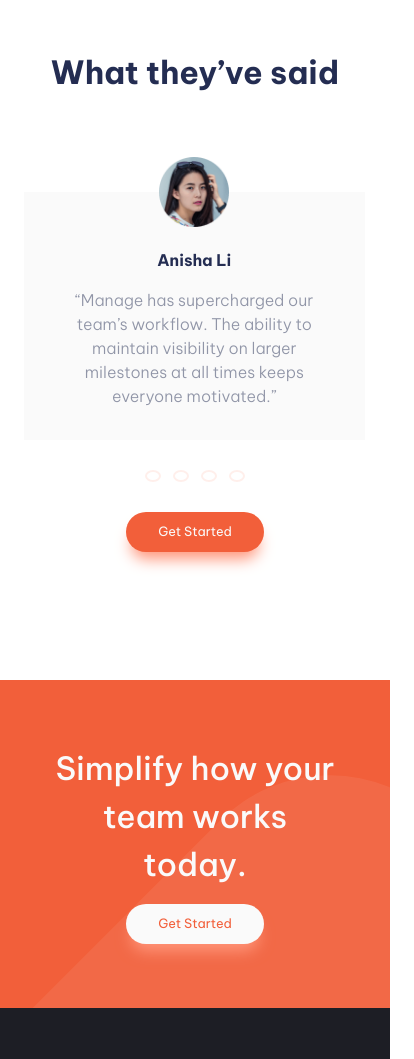
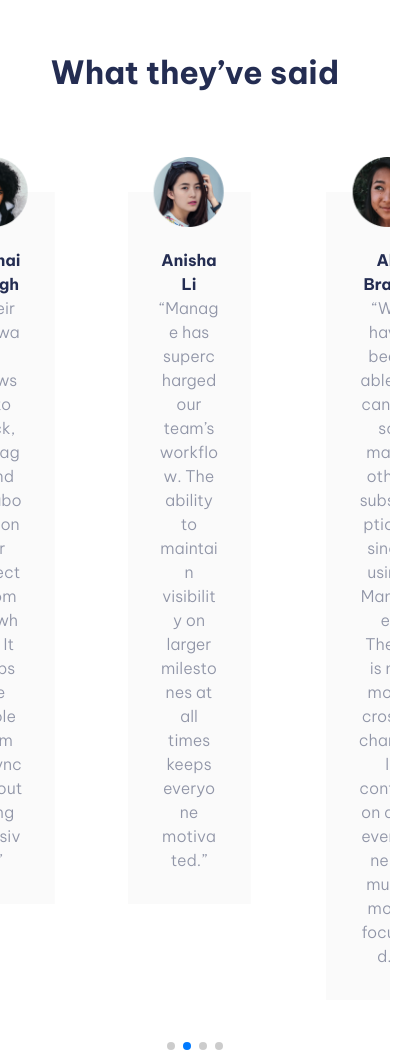
Before and after one commit to justPulfer/manage-landing-page, a plain HTML site: page index.html in a window 390 px wide. Shown: the part 1820-2879 px from the top of the page, 414 px wide, since content can reach past the window. Drawn offline with nearby package versions, Linux system fonts and the light colour scheme.

Commit message:
fixed the carousel effect with swiper js....have to fix position and mobile view

```diff
--- a/app.js
+++ b/app.js
@@ -1,16 +1,39 @@
 const expandMenu = document.getElementById("bx");
-const headerNaVLists = document.getElementById("header-nav-lists");
+const headerNavLists = document.getElementById("header-nav-lists");
 // const body = document.body;
 
 expandMenu.addEventListener("click", (e) => {
-	if (headerNaVLists.style.display === "flex") {
-		headerNaVLists.style.display = "none";
+	if (headerNavLists.style.display === "flex") {
+		headerNavLists.style.display = "none";
 		expandMenu.classList.add("bx-menu");
 		expandMenu.classList.remove("bx-x");
 	} else {
-		headerNaVLists.style.display = "flex";
+		headerNavLists.style.display = "flex";
 		expandMenu.classList.add("bx-x");
 		expandMenu.classList.remove("bx-menu");
 		// body.classList.add("shadow");
 	}
 });
+
+// Swiper js
+const swiper = new Swiper(".swiper", {
+	slidesPerView: "3",
+	grabCursor: "true",
+	loop: "true",
+	spaceBetween: "10",
+	centeredSlides: "false",
+	pagination: "true",
+	autoplay: {
+		delay: 3000,
+		disableOnInteraction: false,
+		pauseOnMouseEnter: true,
+	},
+	// Optional parameters
+	direction: "horizontal",
+	loop: true,
+
+	// If we need pagination
+	pagination: {
+		el: ".swiper-pagination",
+	},
+});
--- a/index.html
+++ b/index.html
@@ -25,6 +25,11 @@
 			type="image/png"
 			sizes="32x32"
 			href="./images/favicon-32x32.png"
+		/>
+		<!-- Swiper js CDN -->
+		<link
+			rel="stylesheet"
+			href="https://cdn.jsdelivr.net/npm/swiper@11/swiper-bundle.min.css"
 		/>
 
 		<title>Manage</title>
@@ -123,44 +128,47 @@
 		</main>
 		<section class="testimonials">
 			<h2 class="titles">What they’ve said</h2>
-			<div class="testi-cards snap-inline">
-				<div class="card">
+
+			<!-- Slider main container -->
+			<div class="swiper">
+				<!-- Additional required wrapper -->
+				<div class="swiper-wrapper">
+					<!-- Slides -->
+					<div class="card swiper-slide" data-swiper-autoplay="2000">
 						<img src="images/avatar-anisha.png" alt="" />
 
 						<p class="titles">Anisha Li</p>
 
 						<p class="testimonials-text">
 							“Manage has supercharged our team’s workflow. The ability to
-						maintain visibility on larger milestones at all times keeps everyone
-						motivated.”
+							maintain visibility on larger milestones at all times keeps
+							everyone motivated.”
 						</p>
 					</div>
 
-				<div class="card">
+					<div class="card swiper-slide" data-swiper-autoplay="2000">
 						<img src="images/avatar-ali.png" alt="" />
 
 						<p class="titles">Ali Bravo</p>
 
 						<p class="testimonials-text">
-						“We have been able to cancel so many other subscriptions since using
-						Manage. There is no more cross-channel confusion and everyone is
-						much more focused.”
+							“We have been able to cancel so many other subscriptions since
+							using Manage. There is no more cross-channel confusion and
+							everyone is much more focused.”
 						</p>
 					</div>
-
-				<div class="card">
+					<div class="card swiper-slide" data-swiper-autoplay="2000">
 						<img src="images/avatar-richard.png" alt="" />
 
 						<p class="titles">Richard Watts</p>
 
 						<p class="testimonials-text">
 							“Manage allows us to provide structure and process. It keeps us
-						organized and focused. I can’t stop recommending them to everyone I
-						talk to!”
+							organized and focused. I can’t stop recommending them to everyone
+							I talk to!”
 						</p>
 					</div>
-
-				<div class="card">
+					<div class="card swiper-slide" data-swiper-autoplay="2000">
 						<img src="images/avatar-shanai.png" alt="" />
 
 						<p class="titles">Shanai Gough</p>
@@ -172,11 +180,8 @@
 						</p>
 					</div>
 				</div>
-			<div class="carousel-nav">
-				<button class="carousel-indicator"></button
-				><button class="carousel-indicator"></button
-				><button class="carousel-indicator"></button
-				><button class="carousel-indicator"></button>
+				<!-- pagination -->
+				<div class="swiper-pagination"></div>
 			</div>
 
 			<a class="get-started-btn testimonials-cta">Get Started</a>
@@ -248,7 +253,9 @@
 				</div>
 			</div>
 		</footer>
-
+		<!-- Swiper js -->
+		<script src="https://cdn.jsdelivr.net/npm/swiper@11/swiper-bundle.min.js"></script>
+		<!-- JS file link -->
 		<script src="app.js"></script>
 	</body>
 </html>
--- a/style.css
+++ b/style.css
@@ -337,6 +337,7 @@ button {
 	text-align: center;
 	background-color: var(--neutralVeryLightGray);
 	padding: 2rem;
+	margin: 4rem;
 }
 
 .card img {
@@ -358,6 +359,18 @@ button {
 .testimonials-text {
 	color: var(--neutralDarkGrayishBlue);
 	font-weight: var(--fontWeightLighter);
+}
+
+/* swiper */
+.swiper {
+	width: 100%;
+	height: max-content;
+}
+
+.swiper-slide {
+	display: flex;
+	justify-content: center;
+	align-items: center;
 }
 
 /* Simplify work */
```
Lines whose indentation alone changed are shown as unchanged.
